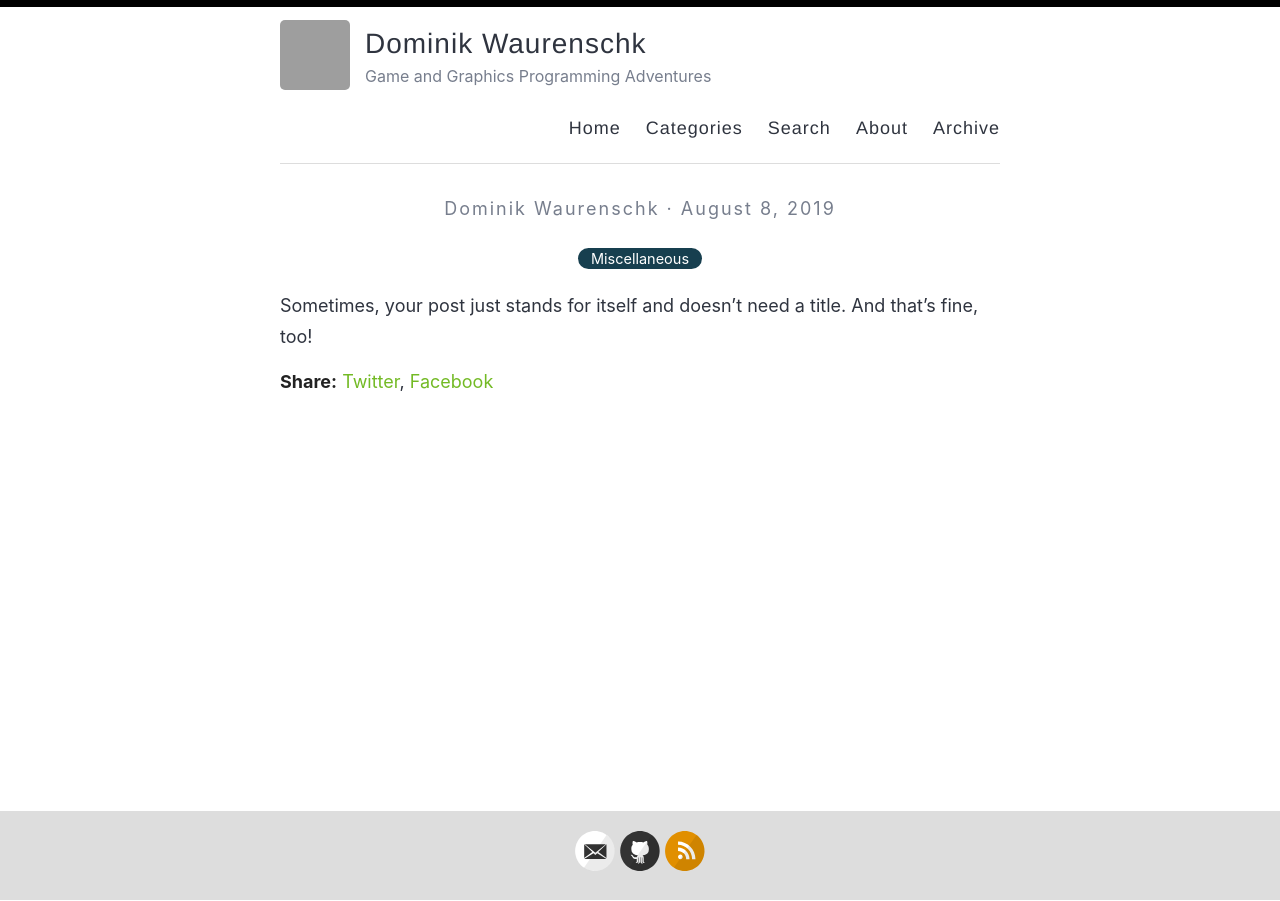
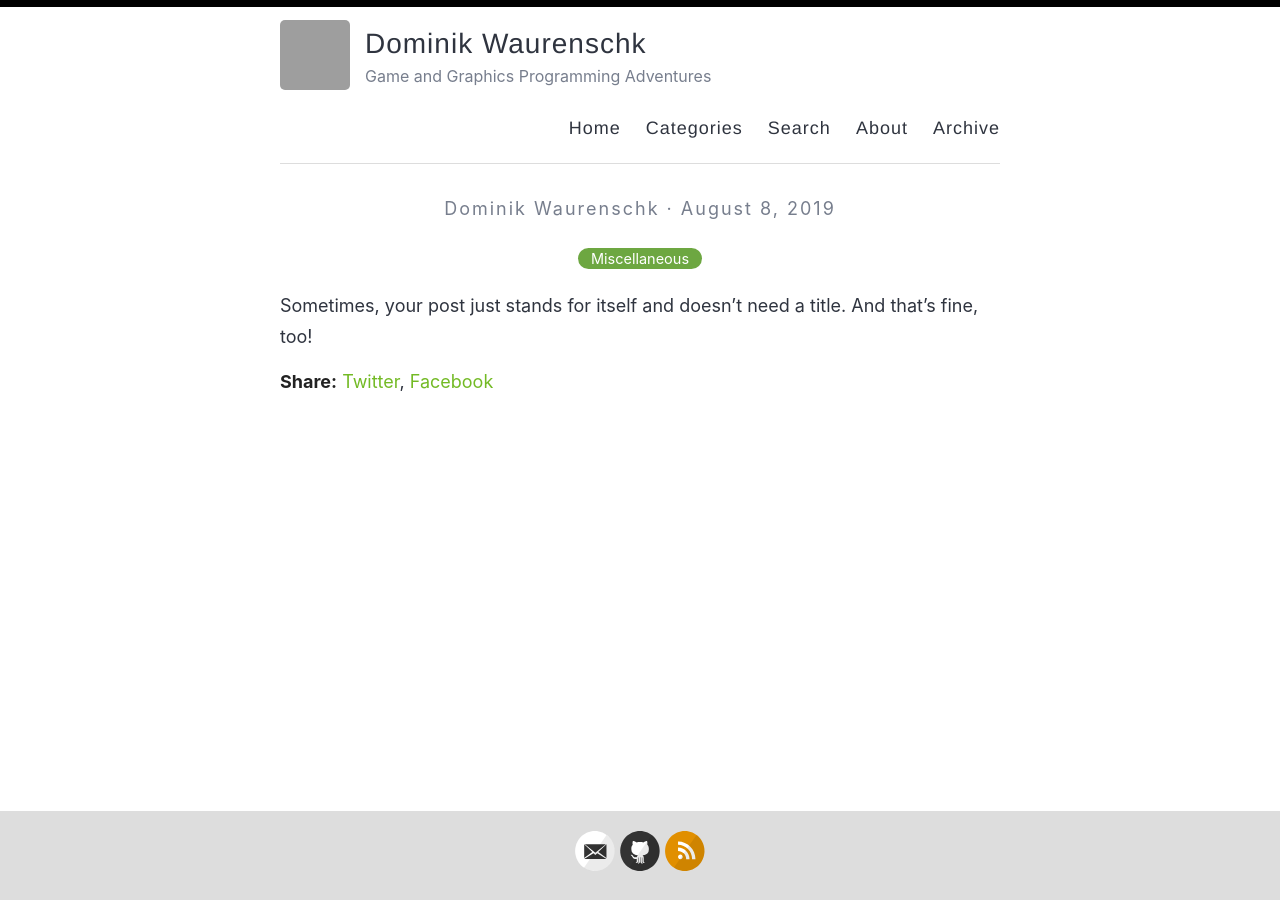
Before and after one commit to DasCapschen/dascapschen.github.io, a Jekyll site: the page built from _posts/2019-08-08-no-title-posts.md, in a window 1280 px wide. Built offline with Jekyll 4.4.1, drawn with Linux system fonts in a browser that asks for light colours; some web fonts are replaced; grey boxes are pictures that could not be loaded.

Commit message:
Update style.scss

```diff
--- a/assets/style.scss
+++ b/assets/style.scss
@@ -699,7 +699,7 @@ Modules - reusable parts of our design
   font-size: 14.5px;
   padding: 2px 13px;
   border: none;
-  background-color: $darkBlue;
+  background-color: $darkGreen;
   border-radius: 50px;
   color: $white;
 }
```
